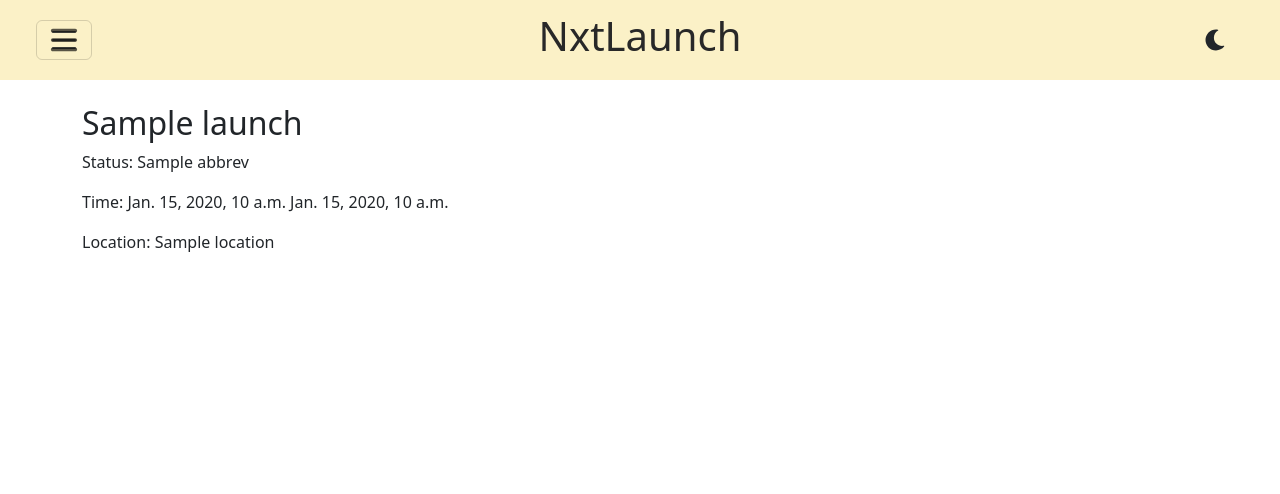
After one commit to deltaplanoo/LaunchBot, a Django app: template myapp/templates/launch_details.html in a window 1280 px wide. The commit adds this page. Shown: the top 494 px of the page. Run offline with Django 4.2, Linux system fonts and the light colour scheme; the template is opened without the code that fills it: most values are stand-ins (such as "Sample title", 1, 10 or a date in 2020).

Commit message:
launch details feature

```diff
--- /dev/null
+++ b/myapp/templates/launch_details.html
@@ -0,0 +1,12 @@
+{% extends 'base.html' %}
+
+{% load static %}
+
+{% block title %}Launches{% endblock %}
+
+{% block content %}
+<h2>{{ launch.name }}</h2>
+<p>Status: {{ launch.status.abbrev }}</p>
+<p>Time: {{ launch.net.date }} {{ launch.net.time }}</p>
+<p>Location: {{ launch.location }}</p>
+{% endblock %}
--- a/myapp/templates/upcoming.html
+++ b/myapp/templates/upcoming.html
@@ -23,7 +23,7 @@
                       {% elif launch.status.abbrev == 'TBD' or launch.status.abbrev == 'TBC' %}table-warning{% endif %}" id="upcoming">
             <td>{{ launch.status.abbrev }}</td>
             <td>{{ launch.net.date }} {{ launch.net.time }}</td>
-            <td>{{ launch.name }}</td>
+            <td><a href="{% url 'launch_details' pk=launch.pk %}">{{ launch.name }}</a></td>
             <td>{{ launch.location }}</td>
           </tr>
         {% endfor %}
--- a/myapp/urls.py
+++ b/myapp/urls.py
@@ -11,4 +11,5 @@ urlpatterns = [
     path('past', views.past, name='past'),
     path('spacex', views.spacex, name='spacex'),
     path('starship', views.starship, name='starship'),
+    path('launch/<int:pk>/', views.launch_details, name='launch_detail'),
 ]
--- a/myapp/views.py
+++ b/myapp/views.py
@@ -1,4 +1,4 @@
-from django.shortcuts import render
+from django.shortcuts import render, get_object_or_404
 from django.http import JsonResponse
 import json
 from .launch import *
@@ -43,3 +43,7 @@ def starship(request):
     context = {'json_data': results}
 
     return render(request, 'starship.html', context)
+
+def launch_details(request, pk):
+    launch = get_object_or_404(Launch, pk=pk)
+    return render(request, 'launch_details.html', {'launch': launch})
```
